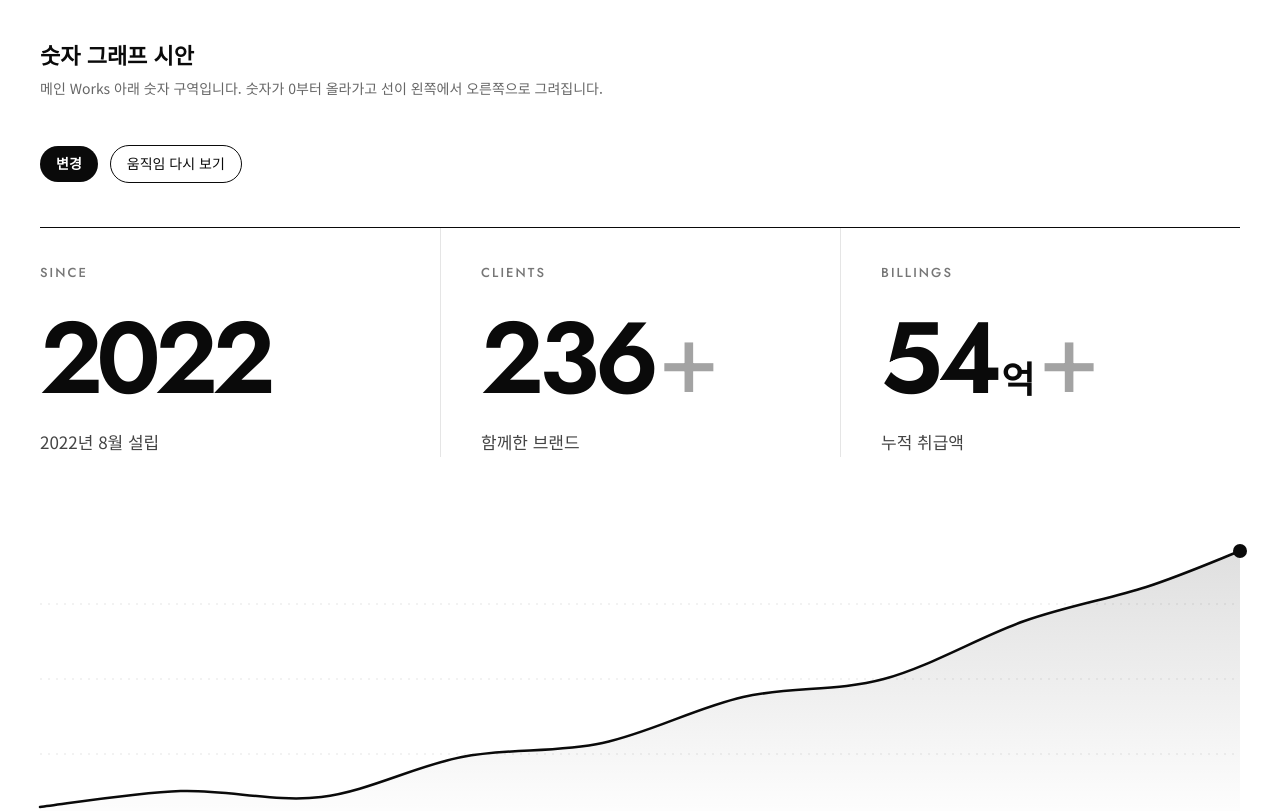
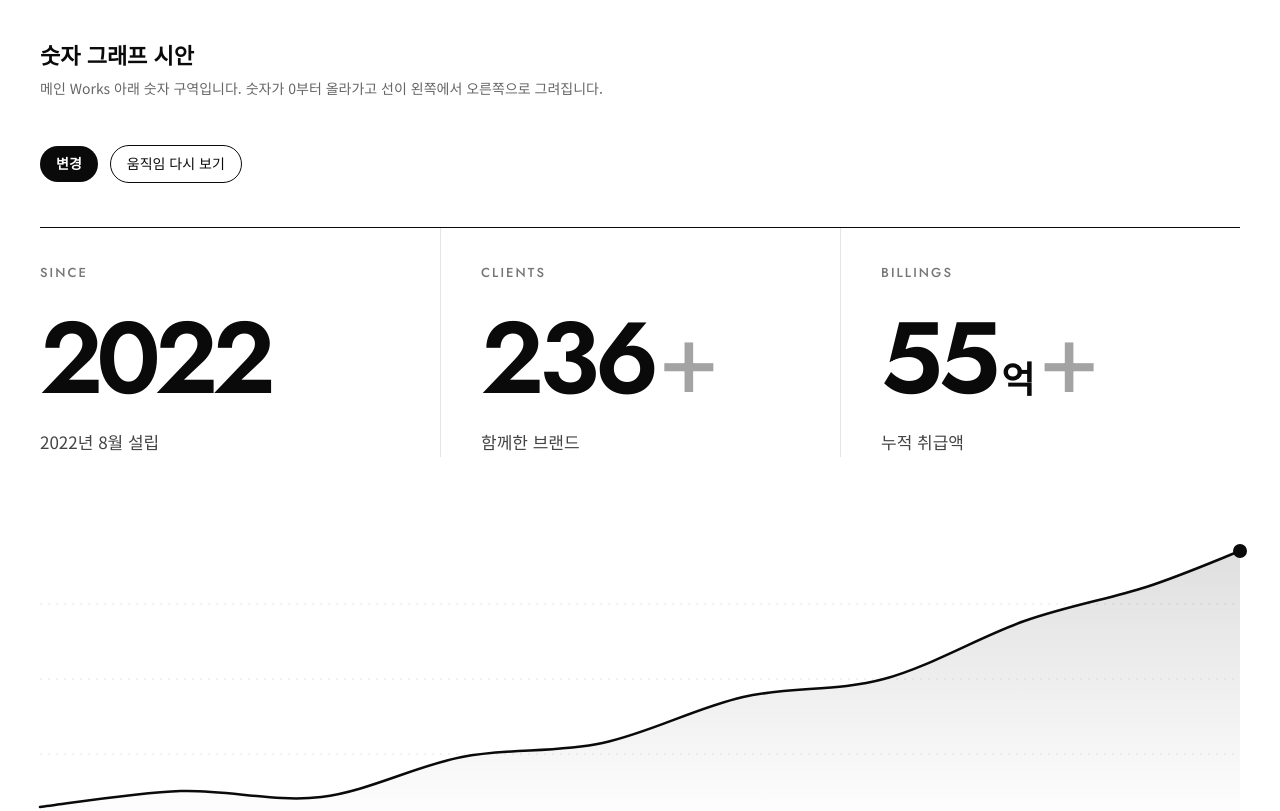
Before and after one commit to WeirdoChoi/trendylab-site, a plain HTML site: page preview-nums2.html in a window 1280 px wide. Shown: the top 811 px of the page. Drawn offline with Linux system fonts and the light colour scheme.

Commit message:
Update numbers graph mockup page
Co-Authored-By: Claude Fable 5.2 <noreply@anthropic.com>
Claude-Session: https://claude.ai/code/session_013aQ1QdAZzQaZ1Q3xjwQjN2

```diff
--- a/preview-nums1.html
+++ b/preview-nums2.html
@@ -617,7 +617,7 @@ svg.li{width:26px;height:26px;fill:none;stroke:currentColor;stroke-width:1.5;str
 @media (prefers-reduced-motion:reduce){.pf dl div{opacity:1;transform:none}.pf .ln{stroke-dashoffset:0}.pf .ar{clip-path:none}.pf .dot{transform:scale(1);animation:none}}
 .mkh{max-width:1360px;margin:0 auto;padding:36px 40px 0;font-family:var(--kr)}.mkh h1{font-size:22px;margin:0 0 4px;font-weight:700}.mkh p{margin:0;color:#666;font-size:14px}
 .mkt{max-width:1360px;margin:0 auto;padding:44px 40px 0;display:flex;gap:12px;align-items:center}.mkt span{padding:6px 16px;border-radius:99px;background:#0a0a0a;color:#fff;font-size:14px;font-weight:700}.mkt button{padding:6px 16px;border-radius:99px;border:1px solid #0a0a0a;background:#fff;font:inherit;font-size:14px;cursor:pointer}
-.nums{padding-block:44px 0!important}.mke{height:140px}</style></head><body><div class="mkh"><h1>숫자 그래프 시안</h1><p>메인 Works 아래 숫자 구역입니다. 숫자가 0부터 올라가고 선이 왼쪽에서 오른쪽으로 그려집니다.</p></div><div class="mkt"><span>변경</span><button onclick="pfRun()">움직임 다시 보기</button></div><section class="w nums pf" id="pf"><dl><div><dt>Since</dt><dd>2022</dd><p>2022년 8월 설립</p></div><div><dt>Clients</dt><dd><b data-n="236">236</b><i>+</i></dd><p>함께한 브랜드</p></div><div><dt>Billings</dt><dd><b data-n="54">54</b><i class="u">억</i><i>+</i></dd><p>누적 취급액</p></div></dl>
+.nums{padding-block:44px 0!important}.mke{height:140px}</style></head><body><div class="mkh"><h1>숫자 그래프 시안</h1><p>메인 Works 아래 숫자 구역입니다. 숫자가 0부터 올라가고 선이 왼쪽에서 오른쪽으로 그려집니다.</p></div><div class="mkt"><span>변경</span><button onclick="pfRun()">움직임 다시 보기</button></div><section class="w nums pf" id="pf"><dl><div><dt>Since</dt><dd>2022</dd><p>2022년 8월 설립</p></div><div><dt>Clients</dt><dd><b data-n="236">236</b><i>+</i></dd><p>함께한 브랜드</p></div><div><dt>Billings</dt><dd><b data-n="55">55</b><i class="u">억</i><i>+</i></dd><p>누적 취급액</p></div></dl>
 <div class="gr"><svg viewBox="0 0 1280 300" preserveAspectRatio="none" aria-hidden="true"><defs><linearGradient id="ga" x1="0" y1="0" x2="0" y2="1"><stop offset="0" stop-color="#0a0a0a" stop-opacity=".13"/><stop offset="1" stop-color="#0a0a0a" stop-opacity="0"/></linearGradient></defs>
 <g class="grid"><line x1="0" y1="75" x2="1280" y2="75"/><line x1="0" y1="150" x2="1280" y2="150"/><line x1="0" y1="225" x2="1280" y2="225"/></g>
 <path class="ar" d=""/><path class="ln" d="" pathLength="1"/></svg><span class="dot"></span><div class="ax"><span>2022</span><span>2026</span></div></div></section><div class="mkt" style="padding-top:110px"><span style="background:#767676">현재</span></div><section class="w nums"><dl><div><dt>Since</dt><dd>2022</dd><p>2022년 8월 설립</p></div><div><dt>Clients</dt><dd>236<i>+</i></dd><p>함께한 브랜드</p></div></dl></section><div class="mke"></div><script>
```
